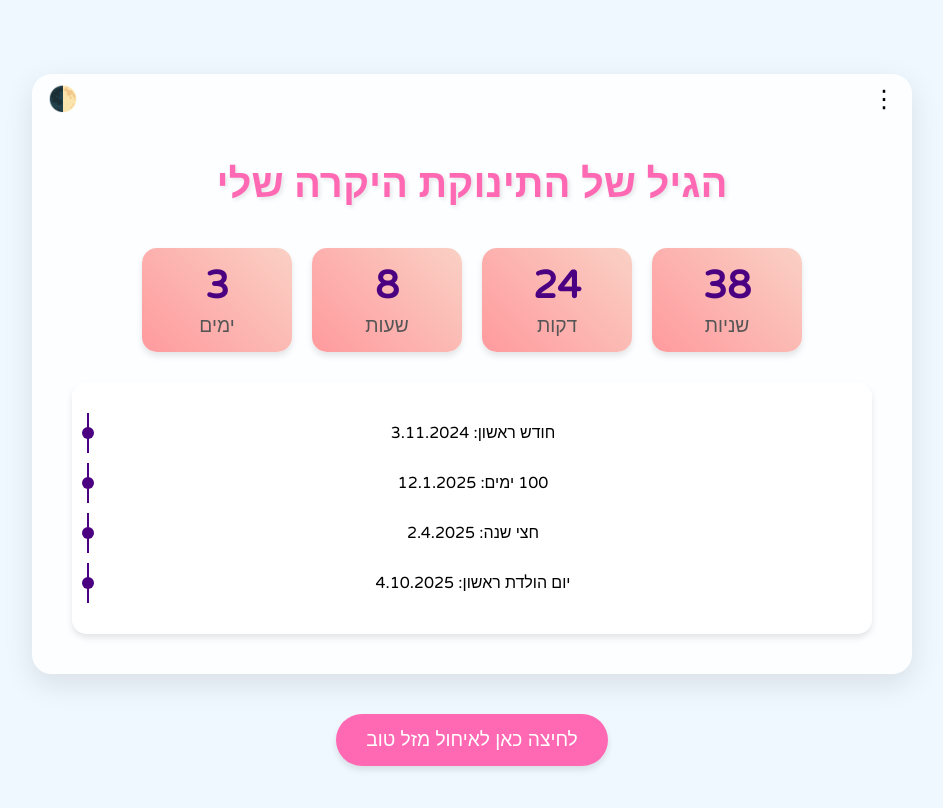
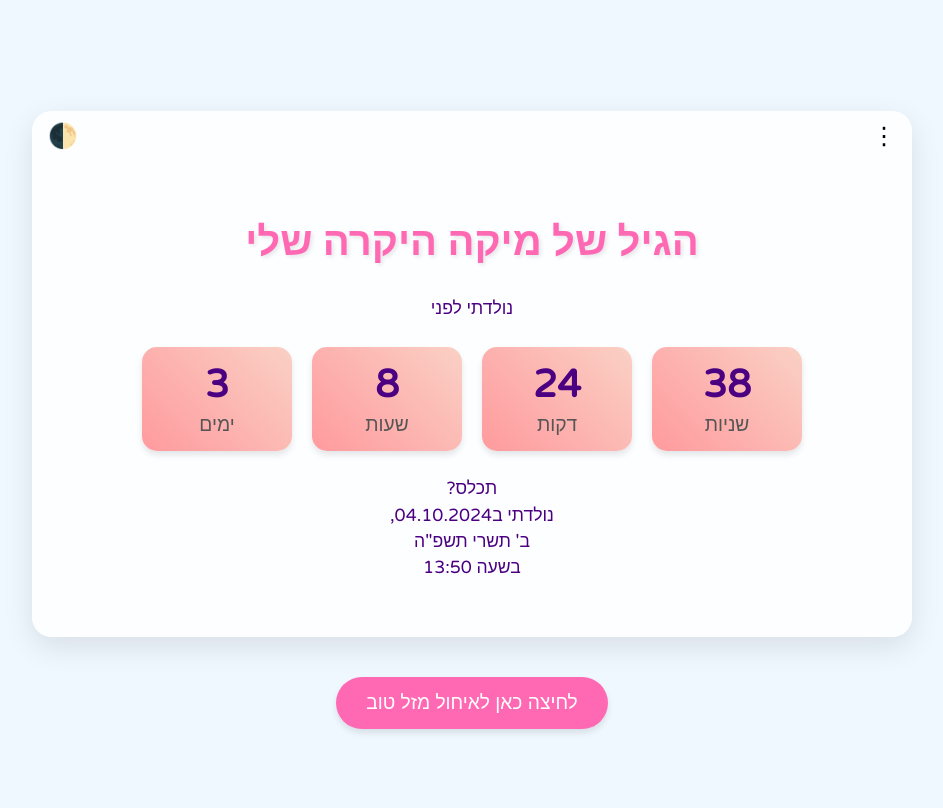
Before and after one commit to HTTPS1121/MyGirl, a plain HTML site: page index.html in a window 1280 px wide. Shown: the whole page, without its empty margins (168-1111 px from the left). Drawn offline with Linux system fonts and the light colour scheme.

Commit message:
Add files via upload

```diff
--- a/index.html
+++ b/index.html
@@ -1,4 +1,4 @@
-<html><head><base href="https://baby-age-tracker.com/"><title>גיל התינוקת היקרה שלי</title>
+<html><head><base href="https://baby-age-tracker.com/"><title>הגיל של מיקה היקרה שלי</title>
 <meta charset="UTF-8">
 <meta name="viewport" content="width=device-width, initial-scale=1.0">
 <style>
@@ -29,7 +29,7 @@
     .container {
         background-color: var(--card-color);
         border-radius: 20px;
-        padding: 60px 40px 40px;
+        padding: 80px 40px 40px; /* Increased top padding */
         box-shadow: 0 10px 30px var(--shadow-color);
         text-align: center;
         max-width: 800px;
@@ -44,6 +44,14 @@
         margin-bottom: 30px;
         font-size: 2.5em;
         text-shadow: 2px 2px 4px var(--shadow-color);
+    }
+
+    .intro-text, .birth-info {
+        color: var(--secondary-color);
+        margin: 15px 0;
+        font-size: 1.1em;
+        transition: color 0.3s ease;
+        line-height: 1.5;
     }
 
     #age {
@@ -191,7 +199,9 @@
     .dark-theme h1,
     .dark-theme .unit,
     .dark-theme #totalHours,
-    .dark-theme #milestone {
+    .dark-theme #milestone,
+    .dark-theme .intro-text,
+    .dark-theme .birth-info {
         color: #ecf0f1;
     }
 
@@ -244,71 +254,26 @@
         transform: translateY(-5px);
         box-shadow: 0 6px 8px rgba(0,0,0,0.15);
     }
-
-    #milestoneTimeline {
-        margin-top: 20px;
-        padding: 15px;
-        background-color: var(--card-color);
-        border-radius: 15px;
-        box-shadow: 0 4px 6px var(--shadow-color);
-    }
-
-    .timeline {
-        list-style-type: none;
-        padding: 0;
-    }
-
-    .timeline li {
-        padding: 10px;
-        border-left: 2px solid var(--secondary-color);
-        position: relative;
-        margin-bottom: 10px;
-    }
-
-    .timeline li::before {
-        content: '';
-        width: 12px;
-        height: 12px;
-        background-color: var(--secondary-color);
-        border-radius: 50%;
-        position: absolute;
-        left: -7px;
-        top: 50%;
-        transform: translateY(-50%);
-    }
-
-    .timeline li.passed {
-        border-left-color: var(--primary-color);
-    }
-
-    .timeline li.passed::before {
-        background-color: var(--primary-color);
-    }
-
-    #trackerLog ul {
-        list-style-type: none;
-        padding: 0;
-    }
-
-    #trackerLog li {
-        margin-bottom: 5px;
-    }
 </style>
 </head>
 <body>
     <div class="container">
-        <button class="menu-button" onclick="toggleMenu()">⋮</button>
-        <button class="theme-toggle" onclick="toggleTheme()">🌓</button>
+        <button class="menu-button" onclick="toggleMenu(event)">⋮</button>
+        <button class="theme-toggle" onclick="toggleTheme(event)">🌓</button>
         <div class="menu" id="menu">
             <label><input type="checkbox" id="showZeros" onchange="updateAge()"> הצג ערכי אפס</label>
             <label><input type="checkbox" id="showTotalHours" onchange="updateAge()"> הצג סך הכל שעות</label>
             <label><input type="checkbox" id="showMilestone" onchange="updateAge()"> הצג אבן דרך הבאה</label>
         </div>
-        <h1>הגיל של התינוקת היקרה שלי</h1>
+        <h1>הגיל של מיקה היקרה שלי</h1>
+        <p class="intro-text">נולדתי לפני</p>
         <div id="age"></div>
+        <p class="birth-info">תכלס?<br>
+נולדתי ב04.10.2024,<br>
+ב' תשרי תשפ"ה<br>
+בשעה 13:50</p>
         <div id="totalHours"></div>
         <div id="milestone"></div>
-        <div id="milestoneTimeline"></div>
     </div>
 
     <button id="congratsButton" onclick="congratulate()">לחיצה כאן לאיחול מזל טוב</button>
@@ -401,35 +366,13 @@
             return `${days} ימים, ${hours} שעות, ${minutes} דקות`;
         }
 
-        function updateMilestoneTimeline() {
-            const now = new Date();
-            const milestones = [
-                { date: new Date(birthDate.getTime() + 30 * 24 * 60 * 60 * 1000), description: "חודש ראשון" },
-                { date: new Date(birthDate.getTime() + 100 * 24 * 60 * 60 * 1000), description: "100 ימים" },
-                { date: new Date(birthDate.getTime() + 6 * 30 * 24 * 60 * 60 * 1000), description: "חצי שנה" },
-                { date: new Date(birthDate.getTime() + 365 * 24 * 60 * 60 * 1000), description: "יום הולדת ראשון" },
-            ];
-
-            let timelineHTML = '<ul class="timeline">';
-            milestones.forEach(milestone => {
-                const isPassed = now > milestone.date;
-                timelineHTML += `
-                    <li class="${isPassed ? 'passed' : ''}">
-                        ${milestone.description}: ${milestone.date.toLocaleDateString('he-IL')}
-                    </li>
-                `;
-            });
-            timelineHTML += '</ul>';
-
-            document.getElementById('milestoneTimeline').innerHTML = timelineHTML;
-        }
-
         let menuVisible = false;
 
-        function toggleMenu() {
+        function toggleMenu(event) {
             const menu = document.getElementById('menu');
             menuVisible = !menuVisible;
             menu.style.display = menuVisible ? 'block' : 'none';
+            event.stopPropagation();
         }
 
         document.addEventListener('click', function(event) {
@@ -457,8 +400,9 @@
             }
         }
 
-        function toggleTheme() {
+        function toggleTheme(event) {
             document.body.classList.toggle('dark-theme');
+            event.stopPropagation();
         }
 
         document.getElementById('showZeros').checked = false;
@@ -470,7 +414,13 @@
 
         function updateAllFeatures() {
             updateAge();
-            updateMilestoneTimeline();
         }
+
+        document.getElementById('showZeros').checked = false;
+        document.getElementById('showTotalHours').checked = false;
+        document.getElementById('showMilestone').checked = false;
+
+        updateAllFeatures();
+        setInterval(updateAllFeatures, 1000);
     </script>
 </body></html>
```
